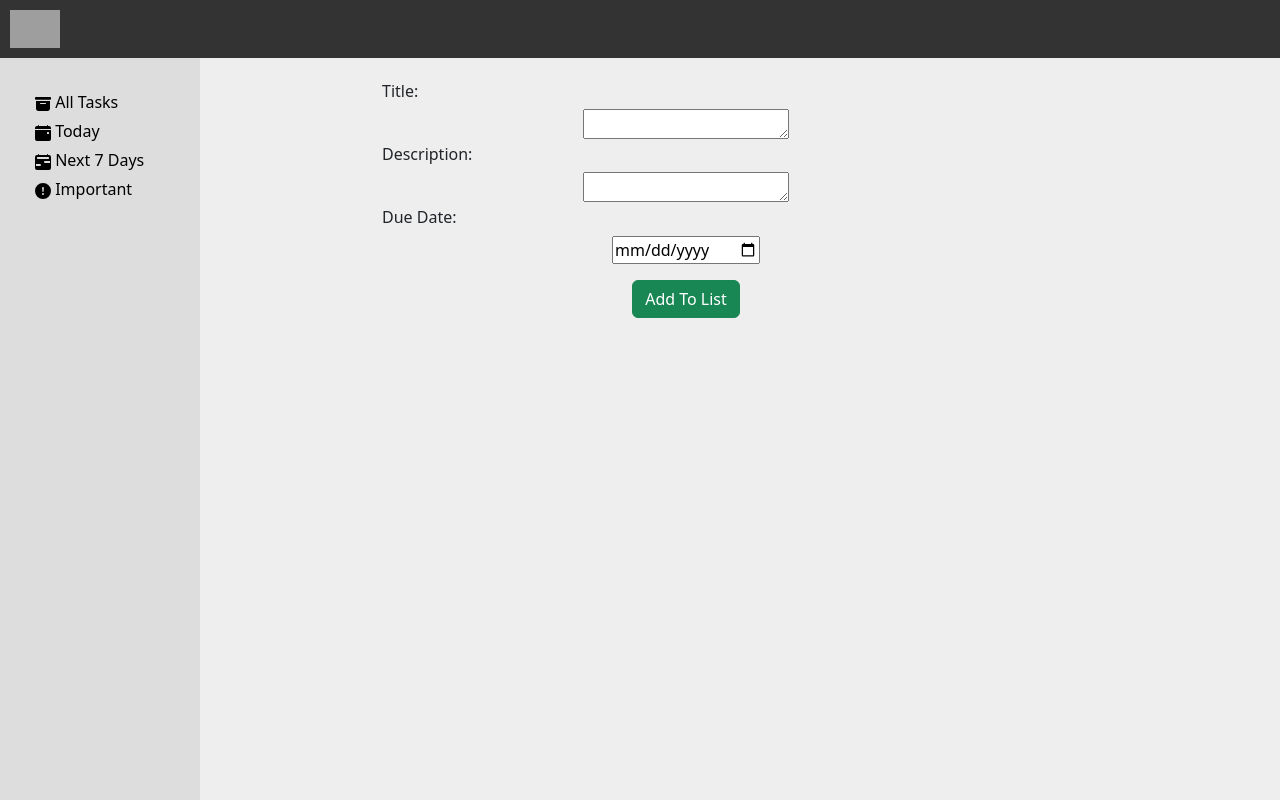
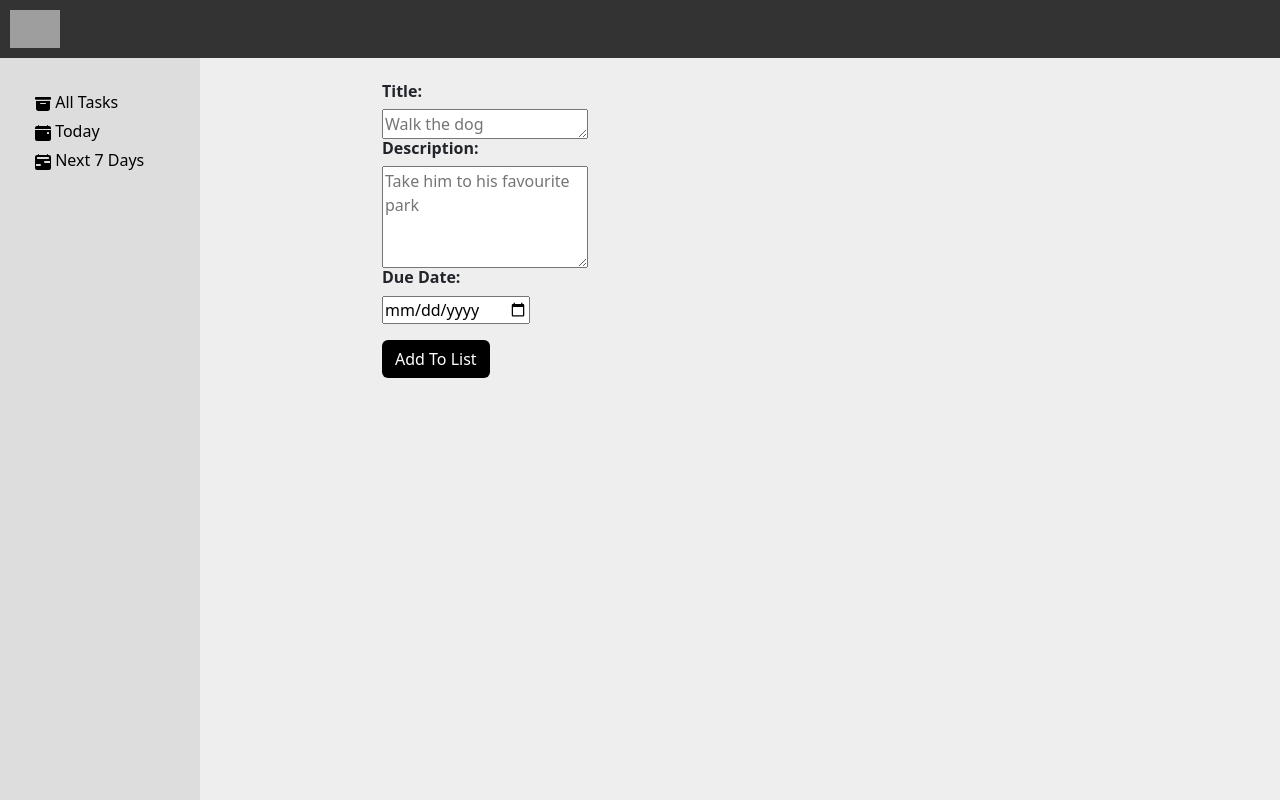
Before and after one commit to BenPhillips-21/to-do, a React (Vite) app: page /add in a window 1280 px wide. Built offline with nearby package versions, Linux system fonts and the light colour scheme; grey boxes are pictures that could not be loaded.

Commit message:
added finishing touches to styling

```diff
--- a/src/App.css
+++ b/src/App.css
@@ -35,6 +35,32 @@ button:hover {
 .add-container h6 {
   display: flex;
   align-items: flex-start;
+  font-weight: bold;
+}
+
+.add-container textarea {
+  display: flex;
+  align-items: flex-start;
+}
+
+.add-container input {
+  display: flex;
+  align-items: flex-start;
+}
+
+.add-container button {
+  display: flex;
+  align-items: flex-start;
+}
+
+.btn-black {
+  background-color: #000;
+  color: #fff;
+}
+
+.btn-black:hover {
+  background-color: #000;
+  color: whitesmoke;
 }
 
 .task-container {
--- a/src/components/AddToDo.jsx
+++ b/src/components/AddToDo.jsx
@@ -41,6 +41,7 @@ const AddToDo = ({ add, task }) => {
           <textarea
             type="text"
             name="title"
+            placeholder="Walk the dog"
             value={taskState.title}
             onChange={handleInputChange}
             rows="1"
@@ -50,9 +51,10 @@ const AddToDo = ({ add, task }) => {
           <textarea
             type="text"
             name="description"
+            placeholder="Take him to his favourite park"
             value={taskState.description}
             onChange={handleInputChange}
-            rows="1"
+            rows="4"
           />
           <h6>Due Date:</h6>
           <input
@@ -62,7 +64,7 @@ const AddToDo = ({ add, task }) => {
             onChange={handleDateChange}
           />
         </div>
-        <button className="btn btn-success mt-3">Add To List</button>
+        <button className="btn btn-black mt-3">Add To List</button>
       </form>
     </>
   );
--- a/src/components/NextSevenDays.jsx
+++ b/src/components/NextSevenDays.jsx
@@ -1,5 +1,6 @@
 import React from 'react'
 import { BsFillCheckCircleFill, BsFillPlusCircleFill } from 'react-icons/bs';
+import { Link } from 'react-router-dom';
 
 const NextSevenDays = ({ taskList, removeTask }) => {
     const currentDate = new Date();
@@ -36,6 +37,10 @@ const NextSevenDays = ({ taskList, removeTask }) => {
         ))}
       </ul>
       </div>
+      <Link id="addTaskButton" className="navvy" aria-current="page" to="/Add">
+          <BsFillPlusCircleFill />
+        </Link>
+        <p id="addTaskText">Add Task</p>
     </>
     )
 }
--- a/src/components/SideBar.jsx
+++ b/src/components/SideBar.jsx
@@ -17,18 +17,7 @@ const SideBar = () => {
                         <li className="nav-item">
                         <Link className="navbar-brand" to="/next"><BsFillCalendar2RangeFill />  Next 7 Days</Link>
                         </li>
-                        <li className="nav-item">
-                        <Link className="navbar-brand" to="/important"><BsFillExclamationCircleFill />  Important</Link>
-                        </li>
                     </ul>
-                    {/* <h3>Projects</h3>
-                    <ul className="nav flex-column">
-                        <li className="nav-item">
-                            <a className="nav-link active" href="#">
-                                + - Add Project
-                            </a>
-                        </li>
-                        </ul> */}
             </nav>
         </div>
     </div>
--- a/src/components/Today.jsx
+++ b/src/components/Today.jsx
@@ -1,5 +1,7 @@
 import React from 'react'
 import { BsFillCheckCircleFill, BsFillPlusCircleFill } from 'react-icons/bs';
+import { Link } from 'react-router-dom';
+
 
 
 const Today = ({ taskList, removeTask }) => {
@@ -44,6 +46,10 @@ return (
       ))}
     </ul>
     </div>
+    <Link id="addTaskButton" className="navvy" aria-current="page" to="/Add">
+          <BsFillPlusCircleFill />
+        </Link>
+        <p id="addTaskText">Add Task</p>
   </>
   )
 }
```
